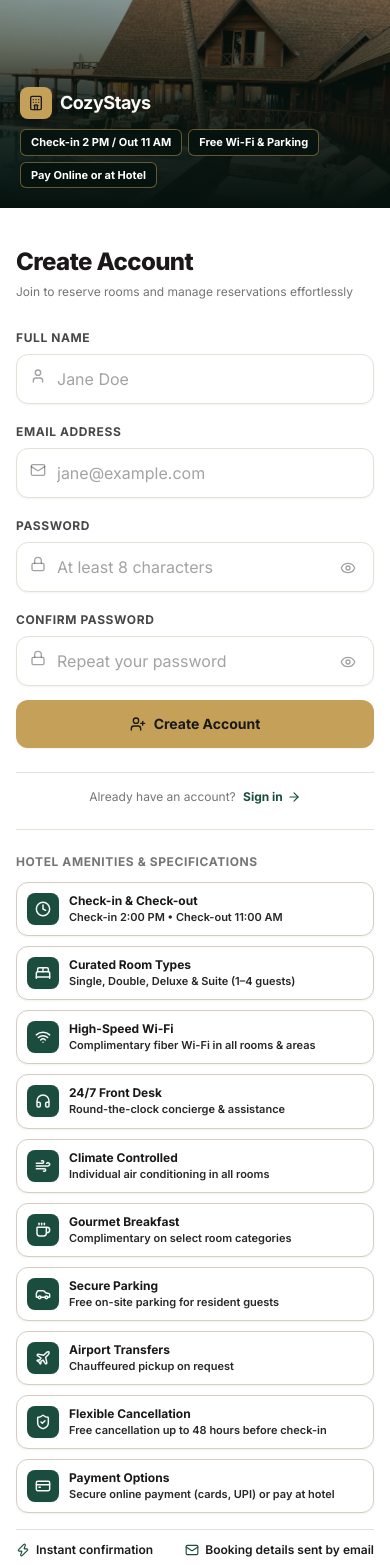
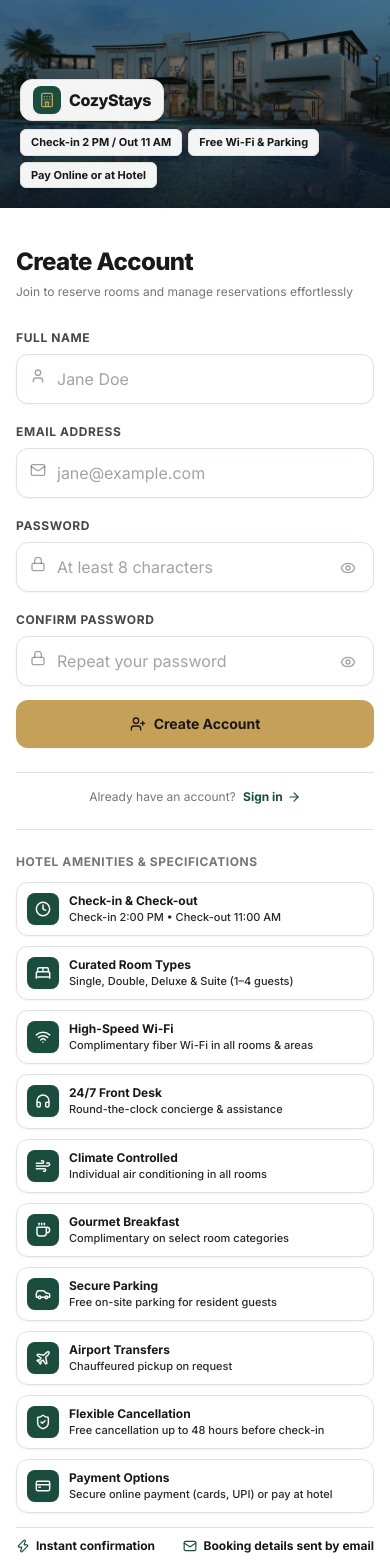
Before and after one commit to AP24110011314/CozyStays-HotelRoomBookingSystem, a React (Vite) app in the folder client/: page /register in a window 390 px wide. Shown: the top 1565 px of the page. Built offline with nearby package versions, Linux system fonts and the light colour scheme; no server answers.

Commit message:
feat(client): update login with wide hotel view and high-contrast luminous card design for crystal clear text

```diff
--- a/client/src/components/HotelSpecs.jsx
+++ b/client/src/components/HotelSpecs.jsx
@@ -47,7 +47,7 @@ export default function HotelSpecs({ cancellationHours, variant = 'full' }) {
   const isOverlay = variant === 'overlay';
 
   return (
-    <div className="space-y-4 xl:space-y-6">
+    <div className="space-y-3.5 xl:space-y-4">
       {/* 2-column specifications grid */}
       <div className="grid grid-cols-1 sm:grid-cols-2 gap-2.5 sm:gap-3" data-testid="hotel-specs-grid">
         {specs.map((spec) => {
@@ -55,38 +55,16 @@ export default function HotelSpecs({ cancellationHours, variant = 'full' }) {
           return (
             <div
               key={spec.id}
-              className={`flex items-start gap-2.5 p-2.5 sm:p-3 rounded-xl transition-all ${
-                isOverlay
-                  ? 'bg-forest-950/95 backdrop-blur-md border border-brass/50 shadow-md hover:border-brass'
-                  : 'bg-white border border-taupe-300 shadow-xs hover:border-forest/40'
-              }`}
+              className="flex items-start gap-2.5 p-2.5 sm:p-3 rounded-xl transition-all bg-white/95 backdrop-blur-md border border-taupe shadow-xs hover:bg-white hover:border-forest/40 hover:shadow-sm"
             >
-              <div
-                className={`w-8 h-8 rounded-lg flex items-center justify-center shrink-0 shadow-xs ${
-                  isOverlay
-                    ? 'bg-brass text-charcoal'
-                    : 'bg-forest text-ivory'
-                }`}
-              >
-                <Icon
-                  className={`w-4 h-4 ${
-                    isOverlay ? 'text-charcoal stroke-[2.4]' : 'text-ivory stroke-[2.2]'
-                  }`}
-                />
+              <div className="w-8 h-8 rounded-lg flex items-center justify-center shrink-0 shadow-xs bg-forest text-ivory">
+                <Icon className="w-4 h-4 text-ivory stroke-[2.2]" />
               </div>
               <div className="min-w-0">
-                <p
-                  className={`text-xs font-bold leading-tight ${
-                    isOverlay ? 'text-white' : 'text-charcoal'
-                  }`}
-                >
+                <p className="text-xs font-bold leading-tight text-charcoal">
                   {spec.title}
                 </p>
-                <p
-                  className={`text-[11px] mt-0.5 leading-snug font-semibold ${
-                    isOverlay ? 'text-taupe-100' : 'text-charcoal-700'
-                  }`}
-                >
+                <p className="text-[11px] mt-0.5 leading-snug font-medium text-charcoal-700">
                   {spec.description}
                 </p>
               </div>
@@ -97,9 +75,9 @@ export default function HotelSpecs({ cancellationHours, variant = 'full' }) {
 
       {/* Trust Badges Row */}
       <div
-        className={`pt-3 xl:pt-4 border-t flex flex-wrap items-center justify-between gap-3 text-xs ${
+        className={`pt-2.5 xl:pt-3 border-t flex flex-wrap items-center justify-between gap-3 text-xs ${
           isOverlay
-            ? 'border-brass/40 text-white font-semibold'
+            ? 'border-white/50 bg-white/95 backdrop-blur-md px-3.5 py-2.5 rounded-xl border border-taupe shadow-xs'
             : 'border-taupe text-charcoal font-semibold'
         }`}
         data-testid="hotel-trust-row"
@@ -107,11 +85,9 @@ export default function HotelSpecs({ cancellationHours, variant = 'full' }) {
         {HOTEL_CONFIG.trustBadges.map((badge) => {
           const BadgeIcon = ICON_MAP[badge.icon] || CheckCircle2;
           return (
-            <div key={badge.id} className="flex items-center gap-1.5 font-semibold text-white">
-              <BadgeIcon
-                className={`w-3.5 h-3.5 ${isOverlay ? 'text-brass' : 'text-forest'}`}
-              />
-              <span className={isOverlay ? 'text-white' : 'text-charcoal'}>{badge.text}</span>
+            <div key={badge.id} className="flex items-center gap-1.5 font-bold text-charcoal">
+              <BadgeIcon className="w-3.5 h-3.5 text-forest" />
+              <span>{badge.text}</span>
             </div>
           );
         })}
--- a/client/src/pages/Register.jsx
+++ b/client/src/pages/Register.jsx
@@ -86,18 +86,21 @@ export default function Register() {
             className="w-full h-full object-cover opacity-60"
           />
         </picture>
-        <div className="absolute inset-0 bg-gradient-to-t from-forest-950 via-forest-950/70 to-transparent flex flex-col justify-end p-5">
-          <Link to="/" className="inline-flex items-center gap-2 text-ivory mb-1.5">
-            <div className="w-8 h-8 rounded-lg bg-brass text-charcoal flex items-center justify-center shadow-xs">
-              <Hotel className="w-4 h-4" />
+        <div className="absolute inset-0 bg-gradient-to-t from-charcoal-900/80 via-charcoal-900/40 to-transparent flex flex-col justify-end p-5">
+          <Link
+            to="/"
+            className="inline-flex items-center gap-2 bg-white/95 backdrop-blur-md px-3 py-1.5 rounded-xl border border-taupe shadow-sm w-fit mb-2"
+          >
+            <div className="w-7 h-7 rounded-lg bg-forest text-brass flex items-center justify-center shadow-xs">
+              <Hotel className="w-4 h-4 text-brass" />
             </div>
-            <span className="text-lg font-bold tracking-tight text-ivory">{HOTEL_CONFIG.name}</span>
+            <span className="text-base font-black tracking-tight text-charcoal">{HOTEL_CONFIG.name}</span>
           </Link>
-          <div className="flex flex-wrap gap-1.5 mt-1">
+          <div className="flex flex-wrap gap-1.5">
             {HOTEL_CONFIG.mobileChips.map((chip) => (
               <span
                 key={chip}
-                className="text-[11px] font-bold bg-forest-950/90 border border-brass/50 text-white px-2.5 py-1 rounded-md shadow-xs"
+                className="text-[11px] font-bold bg-white/95 border border-taupe text-charcoal px-2.5 py-1 rounded-md shadow-xs"
               >
                 {chip}
               </span>
@@ -107,34 +110,36 @@ export default function Register() {
       </div>
 
       {/* DESKTOP LEFT COLUMN: Photo, Specs & Branding (1024px and up) */}
-      <div className="hidden lg:flex lg:col-span-7 relative flex-col justify-between p-6 lg:p-8 xl:p-12 text-ivory min-h-screen bg-forest-950 overflow-y-auto">
+      <div className="hidden lg:flex lg:col-span-7 relative flex-col justify-between p-6 lg:p-8 xl:p-10 text-ivory min-h-screen bg-charcoal-900 overflow-y-auto">
         <picture className="absolute inset-0 z-0">
           <source srcSet="/images/hotel-login.webp" type="image/webp" />
           <img
             src="/images/hotel-login.jpg"
             alt={`Exterior and amenities of ${HOTEL_CONFIG.name}`}
             width="1600"
-            height="1067"
+            height="900"
             loading="eager"
-            className="w-full h-full object-cover scale-105"
+            className="w-full h-full object-cover"
           />
         </picture>
 
-        {/* Overlays */}
-        <div className="absolute inset-0 z-0 bg-gradient-to-t from-forest-950 via-forest-950/90 to-forest-950/70" />
-        <div className="absolute inset-0 z-0 bg-forest-950/50 mix-blend-multiply" />
+        {/* Subtle dark gradient overlay so the wide view hotel photo is beautifully visible */}
+        <div className="absolute inset-0 z-0 bg-gradient-to-t from-charcoal-900/65 via-charcoal-900/40 to-charcoal-900/25" />
 
         {/* Top Branding */}
         <div className="relative z-10">
-          <Link to="/" className="inline-flex items-center gap-3 group">
-            <div className="w-11 h-11 rounded-2xl bg-brass text-charcoal flex items-center justify-center shadow-lg group-hover:scale-105 transition-transform">
-              <Hotel className="w-6 h-6" />
+          <Link
+            to="/"
+            className="inline-flex items-center gap-3 bg-white/95 backdrop-blur-md px-3.5 py-2 rounded-2xl border border-taupe shadow-md group hover:bg-white transition-all"
+          >
+            <div className="w-10 h-10 rounded-xl bg-forest text-brass flex items-center justify-center shadow-xs">
+              <Hotel className="w-5 h-5 text-brass" />
             </div>
             <div>
-              <span className="text-xl font-black tracking-tight text-white block">
+              <span className="text-lg font-black tracking-tight text-charcoal block leading-none">
                 {HOTEL_CONFIG.name}
               </span>
-              <span className="text-xs text-brass tracking-wider uppercase font-bold">
+              <span className="text-[10px] text-brass-700 tracking-wider uppercase font-extrabold block mt-0.5">
                 Luxury Stays & Suites
               </span>
             </div>
@@ -142,18 +147,18 @@ export default function Register() {
         </div>
 
         {/* Bottom Content: Tagline + Specifications Grid */}
-        <div className="relative z-10 space-y-4 xl:space-y-6 pt-6 xl:pt-10">
-          <div className="space-y-1.5 max-w-xl">
-            <h2 className="text-2xl xl:text-3xl font-extrabold tracking-tight text-white drop-shadow-sm">
+        <div className="relative z-10 space-y-3.5 xl:space-y-4 pt-6 xl:pt-8">
+          <div className="space-y-1.5 max-w-xl bg-white/95 backdrop-blur-md p-4 rounded-2xl border border-taupe shadow-md">
+            <h2 className="text-xl xl:text-2xl font-black tracking-tight text-charcoal leading-snug">
               {HOTEL_CONFIG.tagline}
             </h2>
-            <p className="text-sm text-taupe-100 font-medium leading-relaxed drop-shadow-sm">
+            <p className="text-xs text-charcoal-700 font-medium leading-relaxed">
               Create your account to unlock instant bookings, easy cancellations, and transparent payment options.
             </p>
           </div>
 
           {/* Specifications */}
-          <div className="pt-1">
+          <div className="pt-0.5">
             <HotelSpecs
               variant="overlay"
               cancellationHours={config?.cancellationWindowHours}
```
Also changed, not shown: client/src/pages/Login.jsx (+28 -23 lines), client/public/images/hotel-login.jpg, client/public/images/hotel-login.webp.
